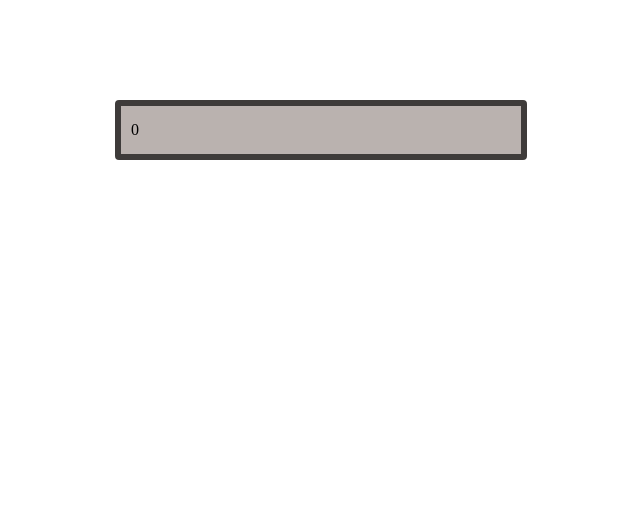
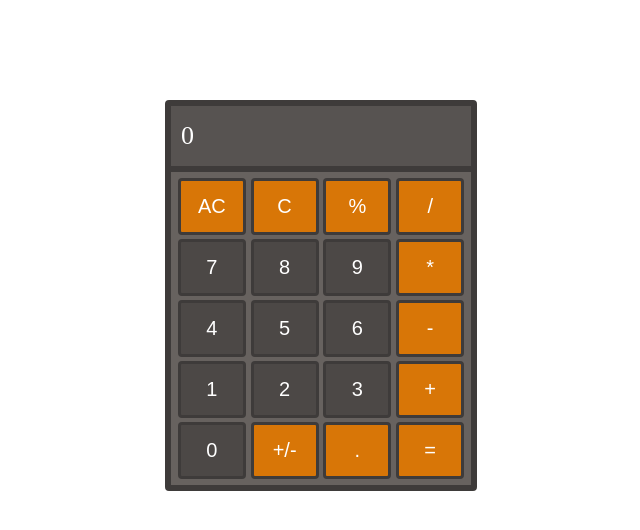
Before and after one commit to urke90/calculator-testing, a plain HTML site: page index.html in a window 1280 px wide. Shown: the whole page, without its empty margins (319-959 px from the left). Drawn offline with Linux system fonts and the light colour scheme.

Commit message:
crate calculator UI and style it

```diff
--- a/index.html
+++ b/index.html
@@ -11,9 +11,28 @@
   </head>
   <body>
     <div class="calc">
-      <div class="calc__display">0</div>
-      <div class="calc__keypad-wrapper">
-        <div></div>
+      <div class="display">0</div>
+      <div class="keypad-wrapper">
+        <button class="btn btn--orange">AC</button>
+        <button class="btn btn--orange">C</button>
+        <button class="btn btn--orange">%</button>
+        <button class="btn btn--orange">/</button>
+        <button class="btn">7</button>
+        <button class="btn">8</button>
+        <button class="btn">9</button>
+        <button class="btn btn--orange">*</button>
+        <button class="btn">4</button>
+        <button class="btn">5</button>
+        <button class="btn">6</button>
+        <button class="btn btn--orange">-</button>
+        <button class="btn">1</button>
+        <button class="btn">2</button>
+        <button class="btn">3</button>
+        <button class="btn btn--orange">+</button>
+        <button class="btn">0</button>
+        <button class="btn btn--orange">+/-</button>
+        <button class="btn btn--orange">.</button>
+        <button class="btn btn--orange">=</button>
       </div>
     </div>
   </body>
--- a/style.css
+++ b/style.css
@@ -2,16 +2,52 @@ body {
   padding: 0;
   margin: 0;
   box-sizing: border-box;
+  color: #ffffff;
+  /* font-size: px; */
+}
+
+button {
+  border: none;
+  outline: none;
+  width: 68px;
+  border: none;
 }
 
 .calc {
-  width: 400px;
+  width: 300px;
   margin: 100px auto;
   border: 6px solid #3e3b3a;
   border-radius: 4px;
 }
 
-.calc__display {
+.display {
   padding: 15px 10px;
-  background-color: #bab2af;
+  background-color: #575351;
+  border-bottom: 6px solid #3e3b3a;
+  font-size: 26px;
 }
+
+.keypad-wrapper {
+  display: flex;
+  justify-content: space-evenly;
+  flex-wrap: wrap;
+  gap: 4px;
+  padding: 6px;
+  background-color: #67625f;
+}
+.btn {
+  display: flex;
+  justify-content: center;
+  align-items: center;
+  color: #ffffff;
+  border-radius: 4px;
+  border: 3px solid #3e3b3a;
+  padding: 14px 20px;
+  background-color: #4c4846;
+  cursor: pointer;
+  font-size: 20px;
+}
+
+.btn--orange {
+  background-color: #d87607;
+}
```
